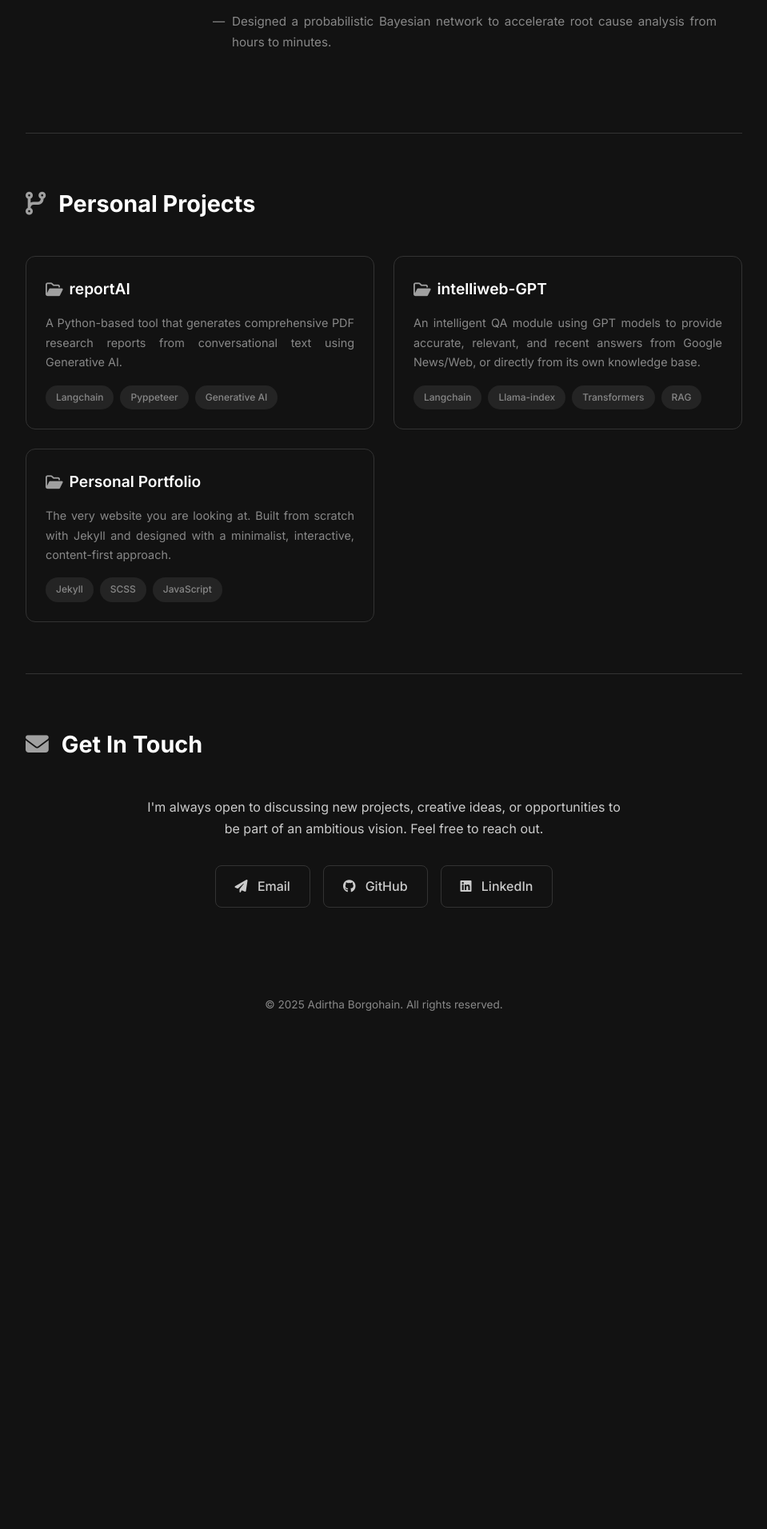
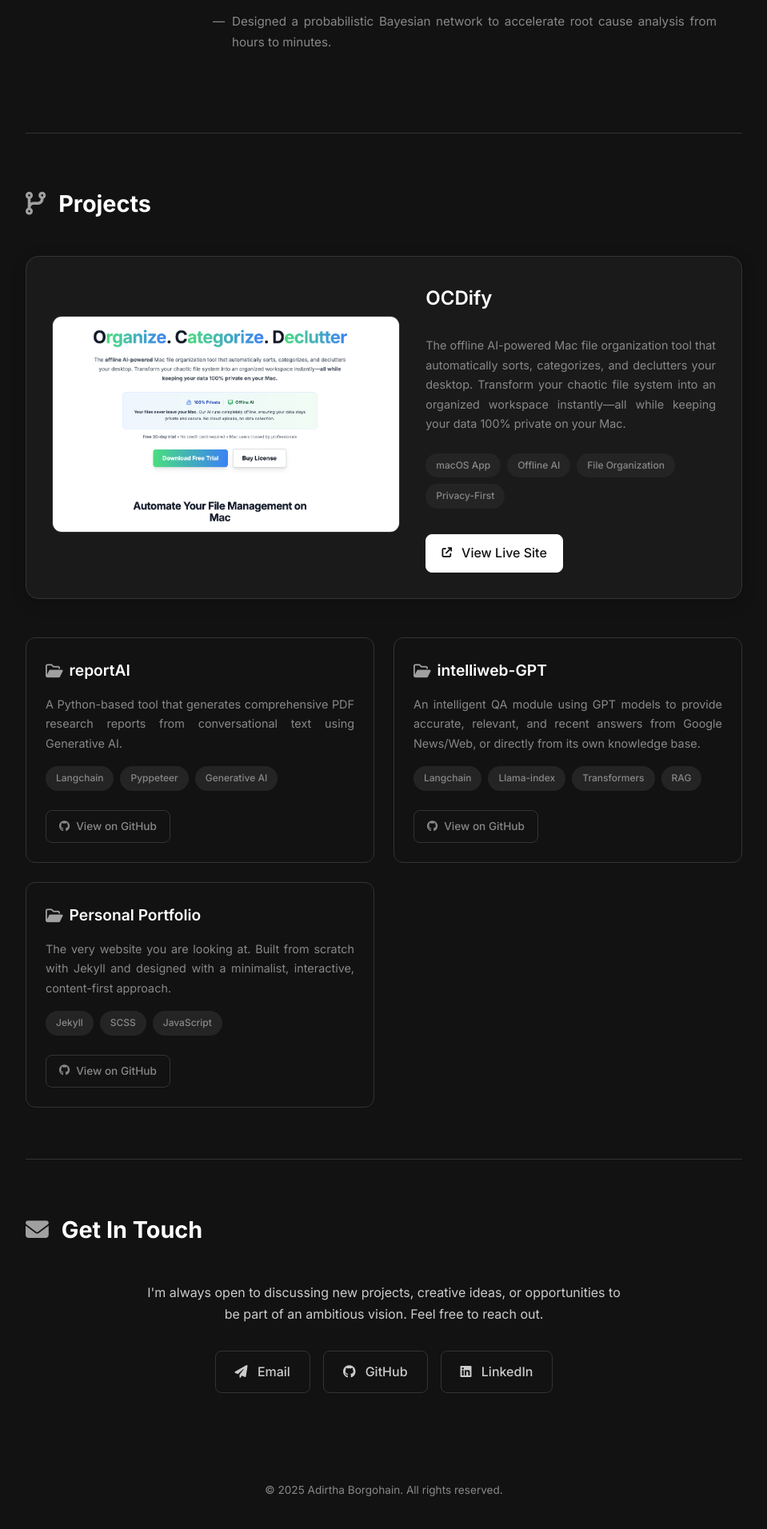
Before and after one commit to AdirthaBorgohain/adirthaborgohain.github.io, a Jekyll site: the page built from index.html, in a window 1280 px wide. Shown: the part 2431-4343 px from the top of the page at 80% size, without its empty margins (160-1119 px from the left). Built offline with Jekyll 4.4.1, drawn with Linux system fonts in a browser that asks for light colours; nearby versions of some CDN libraries; before the commit the page ends 3745 px from its top, so only the background shows below that.

Commit message:
Add featured project 'OCDify' with description, image, and updated project layout; enhance styles for project cards

```diff
--- a/_data/projects.yml
+++ b/_data/projects.yml
@@ -1,10 +1,24 @@
+# The featured project will be rendered differently
+- title: OCDify
+  description: The offline AI-powered Mac file organization tool that automatically sorts, categorizes, and declutters your desktop. Transform your chaotic file system into an organized workspace instantly—all while keeping your data 100% private on your Mac.
+  tags:
+    - macOS App
+    - Offline AI
+    - File Organization
+    - Privacy-First
+  url: https://ocdify.vyanlabs.in/
+  image: /assets/images/ocdify-screenshot.png
+  featured: true # This is the special flag
+
+# Regular projects
 - title: reportAI
   description: A Python-based tool that generates comprehensive PDF research reports from conversational text using Generative AI.
   tags:
     - Langchain
     - Pyppeteer
     - Generative AI
-  url: https://github.com/AdirthaBorgohain # Replace with actual project URL if available
+  url: https://github.com/AdirthaBorgohain # Replace with actual project URL
+  featured: false
 
 - title: intelliweb-GPT
   description: An intelligent QA module using GPT models to provide accurate, relevant, and recent answers from Google News/Web, or directly from its own knowledge base.
@@ -13,7 +27,8 @@
     - Llama-index
     - Transformers
     - RAG
-  url: https://github.com/AdirthaBorgohain # Replace with actual project URL if available
+  url: https://github.com/AdirthaBorgohain # Replace with actual project URL
+  featured: false
 
 - title: Personal Portfolio
   description: The very website you are looking at. Built from scratch with Jekyll and designed with a minimalist, interactive, content-first approach.
@@ -22,3 +37,4 @@
     - SCSS
     - JavaScript
   url: https://github.com/AdirthaBorgohain/AdirthaBorgohain.github.io
+  featured: false
--- a/_includes/projects.html
+++ b/_includes/projects.html
@@ -1,18 +1,61 @@
 <section class="section projects" id="projects">
-    <h2 class="section-title"><i class="fa-solid fa-code-branch"></i> Personal Projects</h2>
-    <div class="project-grid">
-        {% for project in site.data.projects %}
-        <a href="{{ project.url }}" target="_blank" rel="noopener noreferrer" class="project-card">
-            <div class="project-info">
-                <h3 class="project-title"><i class="fa-regular fa-folder-open"></i> {{ project.title }}</h3>
+    <h2 class="section-title"><i class="fa-solid fa-code-branch"></i> Projects</h2>
+
+    <!-- Part 1: Loop for the Featured Project (No Changes) -->
+    {% for project in site.data.projects %}
+        {% if project.featured == true %}
+        <div class="featured-project-card">
+            <div class="featured-project-image">
+                <a href="{{ project.url }}" target="_blank" rel="noopener noreferrer">
+                    <img src="{{ project.image }}" alt="Screenshot of {{ project.title }}">
+                </a>
+            </div>
+            <div class="featured-project-content">
+                <h3 class="project-title">{{ project.title }}</h3>
                 <p class="project-description">{{ project.description }}</p>
                 <div class="project-tags">
                     {% for tag in project.tags %}
                     <span class="tag">{{ tag }}</span>
                     {% endfor %}
                 </div>
+                <div class="project-actions">
+                    <a href="{{ project.url }}" target="_blank" rel="noopener noreferrer" class="project-action-button primary">
+                        <i class="fa-solid fa-arrow-up-right-from-square"></i> View Live Site
+                    </a>
+                    {% if project.github_url %}
+                    <a href="{{ project.github_url }}" target="_blank" rel="noopener noreferrer" class="project-action-button">
+                        <i class="fa-brands fa-github"></i> View on GitHub
+                    </a>
+                    {% endif %}
+                </div>
             </div>
-        </a>
+        </div>
+        {% endif %}
+    {% endfor %}
+
+    <!-- Part 2: Loop for the Regular Projects Grid -->
+    <div class="project-grid">
+        {% for project in site.data.projects %}
+            {% if project.featured != true %}
+            <!-- CHANGED: Was an <a> tag, now a <div> -->
+            <div class="project-card">
+                <div class="project-info">
+                    <h3 class="project-title"><i class="fa-regular fa-folder-open"></i> {{ project.title }}</h3>
+                    <p class="project-description">{{ project.description }}</p>
+                    <div class="project-tags">
+                        {% for tag in project.tags %}
+                        <span class="tag">{{ tag }}</span>
+                        {% endfor %}
+                    </div>
+                </div>
+                <!-- NEW: Action button for the regular card -->
+                <div class="project-card-actions">
+                     <a href="{{ project.url }}" target="_blank" rel="noopener noreferrer" class="project-card-button">
+                        <i class="fa-brands fa-github"></i> View on GitHub
+                    </a>
+                </div>
+            </div>
+            {% endif %}
         {% endfor %}
     </div>
 </section>
--- a/assets/css/main.scss
+++ b/assets/css/main.scss
@@ -63,7 +63,6 @@ a { color: var(--text-color); text-decoration: none; transition: color 0.3s ease
 .experience-title .company {
   font-weight: 400;
 }
-/* NEW STYLES FOR THE COMPANY LINK */
 .experience-title a.company {
   color: inherit;
   text-decoration: none;
@@ -77,13 +76,47 @@ a { color: var(--text-color); text-decoration: none; transition: color 0.3s ease
 }
 .experience-details { list-style-type: none; padding-left: 0; margin: 0; li { position: relative; padding-left: 1.5rem; font-size: 0.95rem; margin-bottom: 0.75rem; color: var(--subtle-text-color); text-align: justify; &::before { content: '—'; position: absolute; left: 0; color: var(--subtle-text-color); } } }
 
-// Projects Section (No changes)
+// Projects Section
+.featured-project-card { display: grid; grid-template-columns: 1.2fr 1fr; gap: 2rem; align-items: center; margin-bottom: 3rem; padding: 2rem; border: 1px solid var(--border-color); background-color: var(--card-bg-color); border-radius: 16px; box-shadow: 0 5px 20px var(--shadow-color); }
+.featured-project-image img { width: 100%; border-radius: 12px; border: 1px solid var(--border-color); transition: transform 0.3s ease; &:hover { transform: scale(1.02); } }
+.featured-project-content { display: flex; flex-direction: column; }
+.featured-project-content .project-title { font-size: 1.5rem; }
+.featured-project-content .project-description { margin-bottom: 1.5rem; }
+.featured-project-content .project-tags { margin-bottom: 2rem; }
+.project-actions { display: flex; gap: 1rem; flex-wrap: wrap; }
+.project-action-button { display: inline-flex; align-items: center; gap: 0.75rem; padding: 0.6rem 1.2rem; border-radius: 8px; font-weight: 500; transition: all 0.3s ease; i { font-size: 0.9rem; } &.primary { background: var(--accent-color); color: var(--bg-color); border: 1px solid var(--accent-color); &:hover { transform: translateY(-3px); box-shadow: 0 5px 10px var(--shadow-color); } } &:not(.primary) { background: transparent; color: var(--text-color); border: 1px solid var(--border-color); &:hover { background: var(--hover-bg-color); border-color: var(--subtle-text-color); } } }
+
 .project-grid { display: grid; grid-template-columns: 1fr 1fr; gap: 1.5rem; }
 .project-card { display: flex; flex-direction: column; background: transparent; border: 1px solid var(--border-color); padding: 1.5rem; border-radius: 12px; transition: all 0.3s ease; &:hover { background: var(--card-bg-color); transform: translateY(-5px); box-shadow: 0 10px 20px var(--shadow-color); border-color: var(--border-color); } }
+.project-info { flex-grow: 1; } /* This makes sure the content pushes the button to the bottom */
 .project-title { font-size: 1.2rem; margin-bottom: 0.75rem; color: var(--header-text-color); display: flex; align-items: center; gap: 0.5rem; i { opacity: 0.6; } }
 .project-description { font-size: 0.9rem; color: var(--subtle-text-color); flex-grow: 1; margin-bottom: 1rem; text-align: justify; }
 .project-tags { display: flex; flex-wrap: wrap; gap: 0.5rem; }
 .tag { background-color: var(--hover-bg-color); color: var(--subtle-text-color); border: 1px solid transparent; padding: 0.25rem 0.75rem; border-radius: 20px; font-size: 0.75rem; font-weight: 500; }
+
+/* NEW: Styles for regular project card button */
+.project-card-actions {
+    margin-top: 1.5rem; /* Space between tags and button */
+}
+.project-card-button {
+    display: inline-flex;
+    align-items: center;
+    gap: 0.5rem;
+    font-size: 0.85rem;
+    font-weight: 500;
+    padding: 0.5rem 1rem;
+    border-radius: 8px;
+    color: var(--subtle-text-color);
+    background: transparent;
+    border: 1px solid var(--border-color);
+    transition: all 0.3s ease;
+
+    &:hover {
+        background: var(--accent-color);
+        color: var(--bg-color);
+        border-color: var(--accent-color);
+    }
+}
 
 // Contact & Footer (No changes)
 .contact { text-align: center; }
```
Also changed, not shown: assets/images/ocdify-screenshot.png (added), 1 other file.
